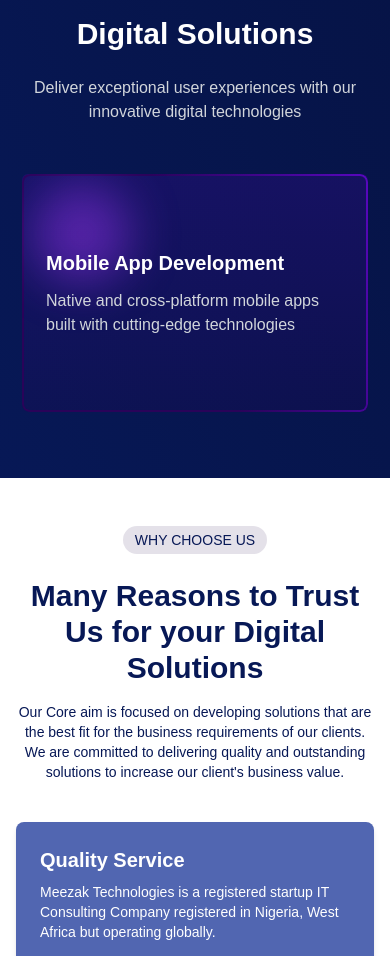
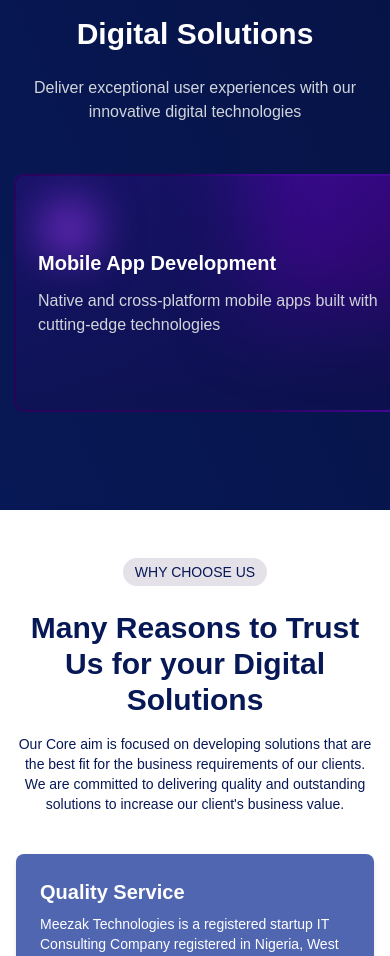
Before and after one commit to PeaceEgo/Meezak-Site, a React (Vite) app: page /#/ in a window 390 px wide. Shown: the part 1695-2651 px from the top of the page. Built offline with nearby package versions, Linux system fonts and the light colour scheme.

Commit message:
services

```diff
--- a/src/components/ServicesSect.jsx
+++ b/src/components/ServicesSect.jsx
@@ -1,86 +1,123 @@
-import { useState, useEffect, useRef } from "react"
+import { useState, useEffect, useRef } from "react";
+import { gsap } from "gsap";
 
 export default function ServicesSection() {
-    const [currentIndex, setCurrentIndex] = useState(0)
-    const [isMobile, setIsMobile] = useState(false)
-    const [isTablet, setIsTablet] = useState(false)
-    const carouselRef = useRef(null)
+    const [currentIndex, setCurrentIndex] = useState(0);
+    const [isMobile, setIsMobile] = useState(false);
+    const [isTablet, setIsTablet] = useState(false);
+    const sliderRef = useRef(null);
+    const slidesRef = useRef([]);
+    const touchStartX = useRef(null);
+    const isAnimating = useRef(false);
 
     const services = [
         {
+            id: 1,
             title: "Mobile App Development",
             description: "Native and cross-platform mobile apps built with cutting-edge technologies",
         },
         {
+            id: 2,
             title: "Business Website Design",
             description: "Professional and responsive websites tailored to your business needs",
         },
         {
-            title: "Server Processing",
+            id: 3,
+            title: "Server Provisioning",
             description: "Efficient and scalable server solutions for your applications",
         },
         {
-            title: "Mobile App Development",
-            description: "Native and cross-platform mobile apps built with cutting-edge technologies",
+            id: 4,
+            title: "Enterprise Web Development",
+            description: "Robust web applications for enterprise-level business requirements",
         },
         {
-            title: "Server Processing",
-            description: "Efficient and scalable server solutions for your applications",
+            id: 5,
+            title: "Game Development",
+            description: "Engaging and interactive game solutions for various platforms",
         },
         {
-            title: "Business Website Design",
-            description: "Professional and responsive websites tailored to your business needs",
+            id: 6,
+            title: "UI/UX Design",
+            description: "User-centered design for intuitive and visually appealing interfaces",
         },
-    ]
+    ];
 
+    // Detect mobile and tablet views
     useEffect(() => {
         const checkScreenSize = () => {
-            const width = window.innerWidth
-            setIsMobile(width < 768)
-            setIsTablet(width >= 768 && width < 1024)
+            const width = window.innerWidth;
+            setIsMobile(width < 768);
+            setIsTablet(width >= 768 && width < 1024);
+        };
+
+        checkScreenSize();
+        window.addEventListener("resize", checkScreenSize);
+
+        return () => window.removeEventListener("resize", checkScreenSize);
+    }, []);
+
+    // GSAP animation
+    useEffect(() => {
+        if (sliderRef.current && isMobile && slidesRef.current.length > 0 && !isAnimating.current) {
+            isAnimating.current = true;
+            try {
+                const slide = slidesRef.current[0];
+                const cardWidth = 392; // Fixed card width from renderServiceCard
+                const gap = 16; // gap-4 = 16px
+                const itemWidth = cardWidth + gap; // Total width per slide (card + gap)
+                console.log("Calculated itemWidth:", itemWidth); // Debug
+                gsap.to(sliderRef.current, {
+                    x: -currentIndex * itemWidth,
+                    duration: 0.8,
+                    ease: "power2.out",
+                    onComplete: () => {
+                        isAnimating.current = false;
+                    },
+                });
+            } catch (error) {
+                console.error("GSAP animation error:", error);
+                isAnimating.current = false;
+            }
         }
+    }, [currentIndex, isMobile]);
 
-        checkScreenSize()
-        window.addEventListener("resize", checkScreenSize)
-
-        return () => {
-            window.removeEventListener("resize", checkScreenSize)
-        }
-    }, [])
-
+    // Handle touch events
     const handleTouchStart = (e) => {
-        const touchDown = e.touches[0].clientX
-        carouselRef.current?.setAttribute("data-touchstart", touchDown.toString())
-    }
+        touchStartX.current = e.touches[0].clientX;
+    };
 
     const handleTouchMove = (e) => {
-        if (!carouselRef.current) return
+        if (touchStartX.current === null || isAnimating.current) return;
 
-        const touchStart = Number(carouselRef.current.getAttribute("data-touchstart") || 0)
-        const currentTouch = e.touches[0].clientX
-        const diff = touchStart - currentTouch
+        const currentTouch = e.touches[0].clientX;
+        const diff = touchStartX.current - currentTouch;
 
-        if (diff > 5) {
-            setCurrentIndex((prev) => Math.min(prev + 1, services.length - 1))
-        } else if (diff < -5) {
-            setCurrentIndex((prev) => Math.max(prev - 1, 0))
+        if (diff > 50) {
+            setCurrentIndex((prev) => Math.min(prev + 1, services.length - 1));
+            touchStartX.current = null;
+        } else if (diff < -50) {
+            setCurrentIndex((prev) => Math.max(prev - 1, 0));
+            touchStartX.current = null;
         }
+    };
 
-        carouselRef.current.removeAttribute("data-touchstart")
-    }
+    const handleTouchEnd = () => {
+        touchStartX.current = null;
+    };
 
+    // Debug: Log rendered services
     useEffect(() => {
-        if (carouselRef.current && isMobile) {
-            carouselRef.current.scrollTo({
-                left: currentIndex * carouselRef.current.offsetWidth,
-                behavior: "smooth",
-            })
+        if (isMobile) {
+            console.log("Mobile slider rendering services:", services.map(s => s.title));
+        } else {
+            console.log("Grid rendering services:", services.map(s => s.title));
         }
-    }, [currentIndex, isMobile])
+    }, [isMobile]);
 
     const renderServiceCard = (service, index) => (
         <div
-            key={index}
+            key={service.id}
             className="relative overflow-hidden"
             style={{
                 width: "392px",
@@ -136,7 +173,7 @@ export default function ServicesSection() {
                 <p className="text-gray-300">{service.description}</p>
             </div>
         </div>
-    )
+    );
 
     return (
         <section
@@ -164,74 +201,25 @@ export default function ServicesSection() {
                 </div>
 
                 {isMobile ? (
-                    <div className="relative">
+                    <div
+                        className="md:hidden relative overflow-x-hidden"
+                        style={{ width: "392px", margin: "0 auto" }}
+                    >
                         <div
-                            ref={carouselRef}
-                            className="flex overflow-x-auto snap-x snap-mandatory hide-scrollbar"
+                            ref={sliderRef}
+                            className="flex gap-4 pb-8 touch-pan-x"
+                            style={{ willChange: "transform", WebkitOverflowScrolling: "touch" }}
                             onTouchStart={handleTouchStart}
                             onTouchMove={handleTouchMove}
-                            style={{ scrollbarWidth: "none", msOverflowStyle: "none" }}
+                            onTouchEnd={handleTouchEnd}
                         >
                             {services.map((service, index) => (
-                                <div key={index} className="w-full flex-shrink-0 snap-center px-2">
-                                    <div
-                                        className="relative overflow-hidden mx-auto"
-                                        style={{
-                                            width: "100%",
-                                            maxWidth: "392px",
-                                            height: "242px",
-                                            borderRadius: "8px",
-                                            border: "2px solid transparent",
-                                            backgroundClip: "padding-box",
-                                            backgroundImage: "linear-gradient(to bottom, rgba(88, 7, 191, 0.2), rgba(41, 3, 89, 0.2))",
-                                        }}
-                                    >
-                                        {/* Border gradient */}
-                                        <div
-                                            style={{
-                                                position: "absolute",
-                                                inset: 0,
-                                                padding: "2px",
-                                                borderRadius: "8px",
-                                                background: "linear-gradient(249.14deg, #5807BF 0%, #290359 50.42%)",
-                                                WebkitMask: "linear-gradient(#fff 0 0) content-box, linear-gradient(#fff 0 0)",
-                                                WebkitMaskComposite: "xor",
-                                                maskComposite: "exclude",
-                                                pointerEvents: "none",
-                                            }}
-                                        />
-
-                                        {/* Left purple blur */}
-                                        <div
-                                            className="absolute rounded-full blur-xl bg-purple-600 opacity-50"
-                                            style={{
-                                                top: "10px",
-                                                left: "10px",
-                                                width: "100px",
-                                                height: "100px",
-                                            }}
-                                        />
-
-                                        {/* Right gradient */}
-                                        <div
-                                            className="absolute"
-                                            style={{
-                                                bottom: "100px",
-                                                right: "-100px",
-                                                width: "200px",
-                                                height: "200px",
-                                                background: "linear-gradient(135deg, #5807BF)",
-                                                filter: "blur(40px)",
-                                                opacity: "0.6",
-                                                zIndex: "1",
-                                            }}
-                                        />
-
-                                        <div className="relative z-10 p-6 h-full flex flex-col justify-center">
-                                            <h3 className="text-xl font-semibold mb-3 relative z-10">{service.title}</h3>
-                                            <p className="text-gray-300">{service.description}</p>
-                                        </div>
-                                    </div>
+                                <div
+                                    key={service.id}
+                                    ref={(el) => (slidesRef.current[index] = el)}
+                                    className="flex-shrink-0 box-border"
+                                >
+                                    {renderServiceCard(service, index)}
                                 </div>
                             ))}
                         </div>
@@ -243,5 +231,5 @@ export default function ServicesSection() {
                 )}
             </div>
         </section>
-    )
+    );
 }
```
